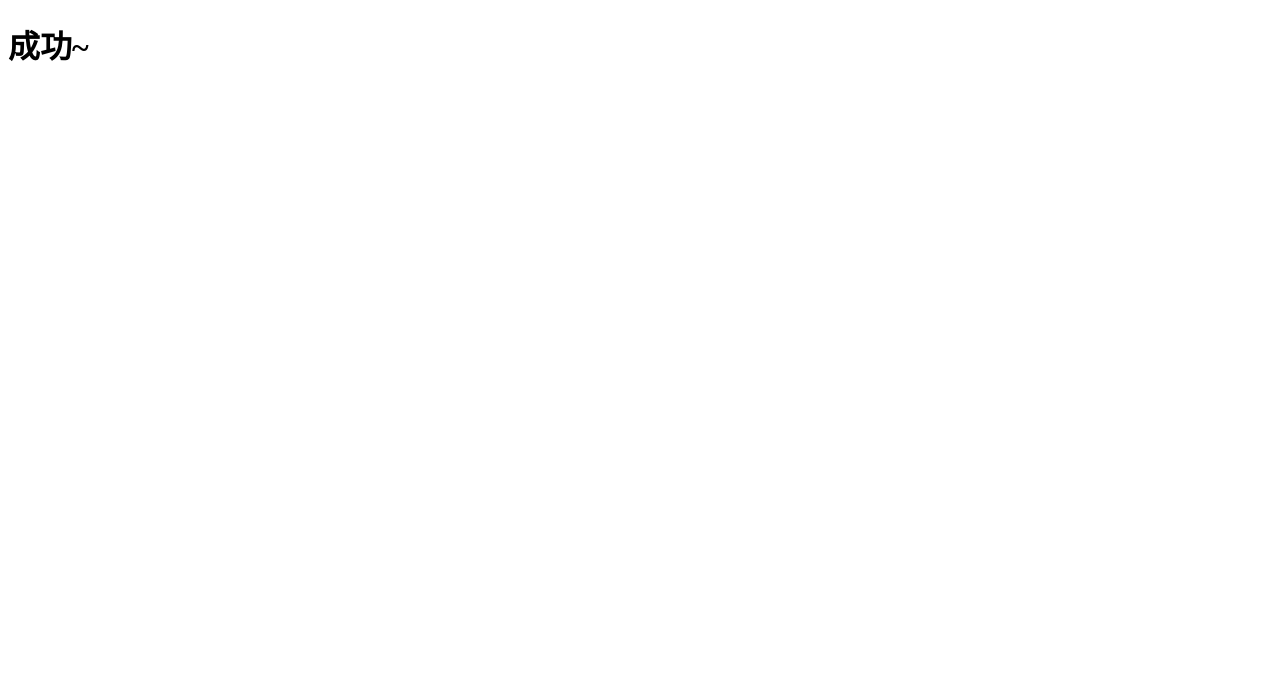
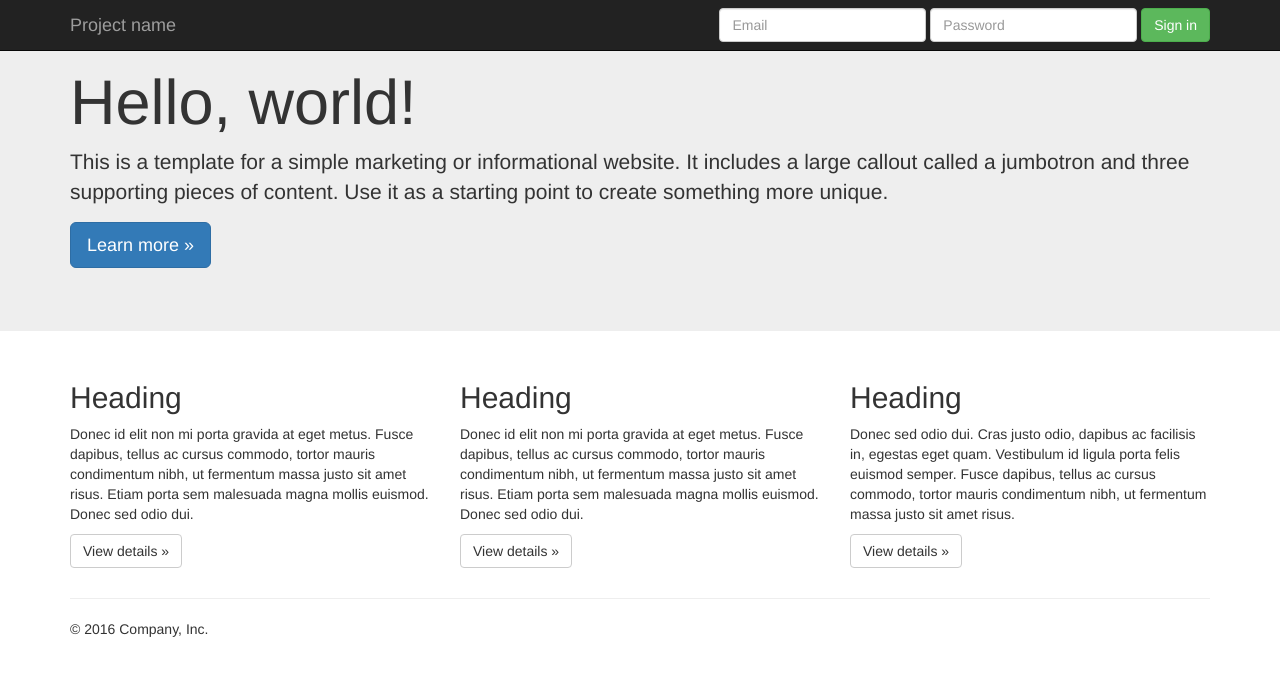
Before and after one commit to BlairChao/BlairChao.github.io, a plain HTML site: page index.html in a window 1280 px wide. Drawn offline with nearby package versions, Linux system fonts and the light colour scheme.

Commit message:
add file

```diff
--- a/index.html
+++ b/index.html
@@ -3,8 +3,68 @@
 <head>
 	<meta charset="UTF-8">
 	<title>test</title>
+	<link rel="stylesheet" href="https://bootswatch.com/superhero/bootstrap.min.css">
 </head>
 <body>
-	<h1>成功~</h1>
+	 <nav class="navbar navbar-inverse navbar-fixed-top">
+      <div class="container">
+        <div class="navbar-header">
+          <button type="button" class="navbar-toggle collapsed" data-toggle="collapse" data-target="#navbar" aria-expanded="false" aria-controls="navbar">
+            <span class="sr-only">Toggle navigation</span>
+            <span class="icon-bar"></span>
+            <span class="icon-bar"></span>
+            <span class="icon-bar"></span>
+          </button>
+          <a class="navbar-brand" href="#">Project name</a>
+        </div>
+        <div id="navbar" class="navbar-collapse collapse">
+          <form class="navbar-form navbar-right">
+            <div class="form-group">
+              <input type="text" placeholder="Email" class="form-control">
+            </div>
+            <div class="form-group">
+              <input type="password" placeholder="Password" class="form-control">
+            </div>
+            <button type="submit" class="btn btn-success">Sign in</button>
+          </form>
+        </div><!--/.navbar-collapse -->
+      </div>
+    </nav>
+
+    <!-- Main jumbotron for a primary marketing message or call to action -->
+    <div class="jumbotron">
+      <div class="container">
+        <h1>Hello, world!</h1>
+        <p>This is a template for a simple marketing or informational website. It includes a large callout called a jumbotron and three supporting pieces of content. Use it as a starting point to create something more unique.</p>
+        <p><a class="btn btn-primary btn-lg" href="#" role="button">Learn more &raquo;</a></p>
+      </div>
+    </div>
+
+    <div class="container">
+      <!-- Example row of columns -->
+      <div class="row">
+        <div class="col-md-4">
+          <h2>Heading</h2>
+          <p>Donec id elit non mi porta gravida at eget metus. Fusce dapibus, tellus ac cursus commodo, tortor mauris condimentum nibh, ut fermentum massa justo sit amet risus. Etiam porta sem malesuada magna mollis euismod. Donec sed odio dui. </p>
+          <p><a class="btn btn-default" href="#" role="button">View details &raquo;</a></p>
+        </div>
+        <div class="col-md-4">
+          <h2>Heading</h2>
+          <p>Donec id elit non mi porta gravida at eget metus. Fusce dapibus, tellus ac cursus commodo, tortor mauris condimentum nibh, ut fermentum massa justo sit amet risus. Etiam porta sem malesuada magna mollis euismod. Donec sed odio dui. </p>
+          <p><a class="btn btn-default" href="#" role="button">View details &raquo;</a></p>
+       </div>
+        <div class="col-md-4">
+          <h2>Heading</h2>
+          <p>Donec sed odio dui. Cras justo odio, dapibus ac facilisis in, egestas eget quam. Vestibulum id ligula porta felis euismod semper. Fusce dapibus, tellus ac cursus commodo, tortor mauris condimentum nibh, ut fermentum massa justo sit amet risus.</p>
+          <p><a class="btn btn-default" href="#" role="button">View details &raquo;</a></p>
+        </div>
+      </div>
+
+      <hr>
+
+      <footer>
+        <p>&copy; 2016 Company, Inc.</p>
+      </footer>
+    </div> <!-- /container -->
 </body>
 </html>
```
